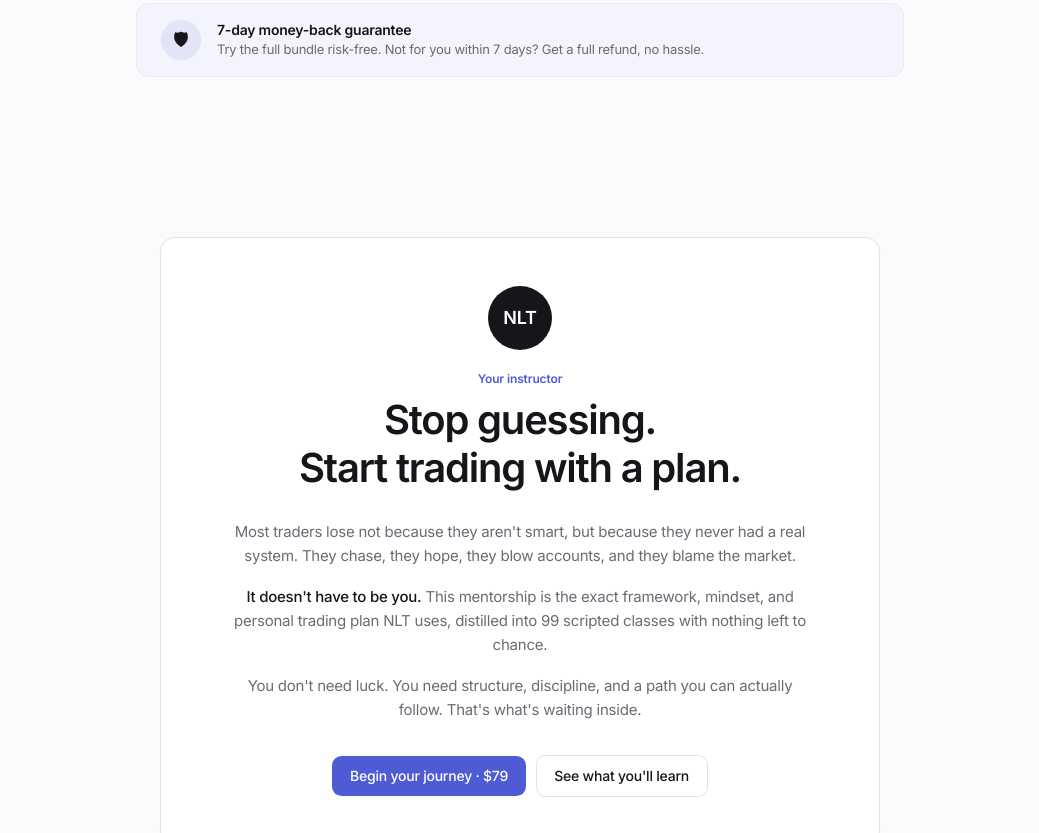
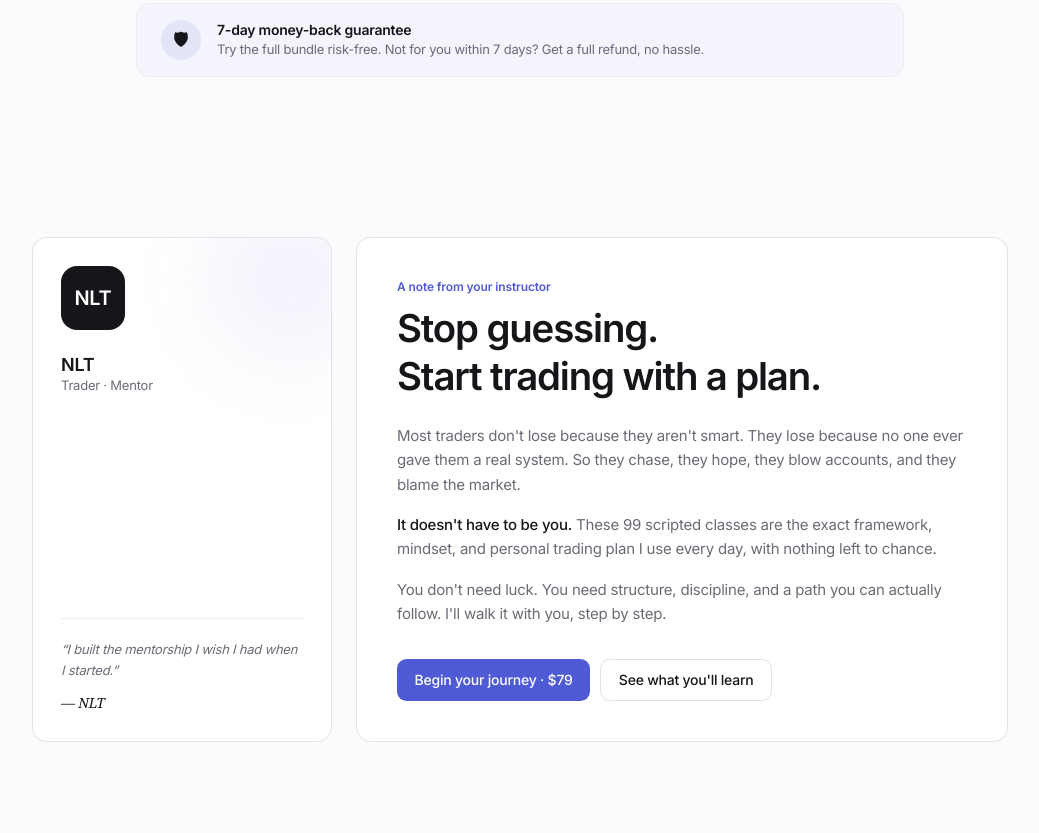
Before and after one commit to shoaibkhancreative/Demo-site, an Astro site: page / in a window 1280 px wide. Shown: the part 2297-3130 px from the top of the page, without its empty margins (120-1159 px from the left). Built offline with nearby package versions, Linux system fonts and the light colour scheme; Astro itself is replaced by a stand-in of ours.

Commit message:
Redesign instructor section: editorial 'note from your instructor' with identity card (NLT logo mark), signature quote, and personal motivational letter

```diff
--- a/src/pages/index.astro
+++ b/src/pages/index.astro
@@ -79,22 +79,39 @@ import { TOTAL_CLASSES, PRICING, TESTIMONIALS, INSTRUCTOR, TELEGRAM, YOUTUBE_ID,
     </div>
   </section>
 
-  <!-- INSTRUCTOR (motivational) -->
-  <section id="instructor" class="mx-auto max-w-3xl px-6 py-24">
-    <div class="reveal surface overflow-hidden p-8 sm:p-12">
-      <div class="text-center">
-        <div class="mx-auto grid h-16 w-16 place-items-center rounded-full bg-[color:var(--color-ink)] text-lg font-semibold text-white">NLT</div>
-        <p class="mt-5 eyebrow">Your instructor</p>
-        <h2 class="mt-2 text-3xl font-semibold sm:text-[2.5rem]">Stop guessing.<br/>Start trading with a plan.</h2>
+  <!-- INSTRUCTOR (creative editorial) -->
+  <section id="instructor" class="mx-auto max-w-5xl px-6 py-24">
+    <div class="reveal grid gap-6 md:grid-cols-[300px_1fr] md:items-stretch">
+
+      <!-- Left: portrait / identity card -->
+      <div class="surface relative flex flex-col justify-between overflow-hidden p-7">
+        <div class="pointer-events-none absolute -right-10 -top-10 h-40 w-40 rounded-full bg-[color:var(--color-accent)]/[.07] blur-2xl"></div>
+        <div class="relative">
+          <span class="grid h-16 w-16 place-items-center rounded-2xl bg-[color:var(--color-ink)] text-xl font-semibold text-white">NLT</span>
+          <p class="mt-6 text-lg font-semibold leading-tight">{INSTRUCTOR}</p>
+          <p class="text-[13px] muted">Trader · Mentor</p>
+        </div>
+        <div class="relative mt-8 border-t pt-5">
+          <p class="text-[13px] italic leading-relaxed muted">“I built the mentorship I wish I had when I started.”</p>
+          <p class="mt-3 text-sm font-medium" style="font-family: ui-serif, Georgia, serif; font-style: italic;">— {INSTRUCTOR}</p>
+        </div>
       </div>
-      <div class="mx-auto mt-7 max-w-xl space-y-4 text-center text-[15px] leading-relaxed muted">
-        <p>Most traders lose not because they aren't smart, but because they never had a real system. They chase, they hope, they blow accounts, and they blame the market.</p>
-        <p><span class="font-medium text-[color:var(--color-ink)]">It doesn't have to be you.</span> This mentorship is the exact framework, mindset, and personal trading plan {INSTRUCTOR} uses, distilled into {TOTAL_CLASSES} scripted classes with nothing left to chance.</p>
-        <p>You don't need luck. You need structure, discipline, and a path you can actually follow. That's what's waiting inside.</p>
-      </div>
-      <div class="mt-8 flex flex-col items-center justify-center gap-2.5 sm:flex-row">
-        <a href="/checkout" class="btn btn-accent">Begin your journey · ${PRICING.tier2Bundle}</a>
-        <a href="#curriculum" class="btn btn-ghost">See what you'll learn</a>
+
+      <!-- Right: personal letter -->
+      <div class="surface flex flex-col justify-center p-8 sm:p-10">
+        <p class="eyebrow">A note from your instructor</p>
+        <h2 class="mt-2 text-3xl font-semibold leading-tight sm:text-[2.4rem]">Stop guessing.<br/>Start trading with a plan.</h2>
+
+        <div class="mt-6 space-y-4 text-[15px] leading-relaxed muted">
+          <p>Most traders don't lose because they aren't smart. They lose because no one ever gave them a real system. So they chase, they hope, they blow accounts, and they blame the market.</p>
+          <p><span class="font-medium text-[color:var(--color-ink)]">It doesn't have to be you.</span> These {TOTAL_CLASSES} scripted classes are the exact framework, mindset, and personal trading plan I use every day, with nothing left to chance.</p>
+          <p>You don't need luck. You need structure, discipline, and a path you can actually follow. I'll walk it with you, step by step.</p>
+        </div>
+
+        <div class="mt-8 flex flex-col gap-2.5 sm:flex-row">
+          <a href="/checkout" class="btn btn-accent">Begin your journey · ${PRICING.tier2Bundle}</a>
+          <a href="#curriculum" class="btn btn-ghost">See what you'll learn</a>
+        </div>
       </div>
     </div>
   </section>
```
